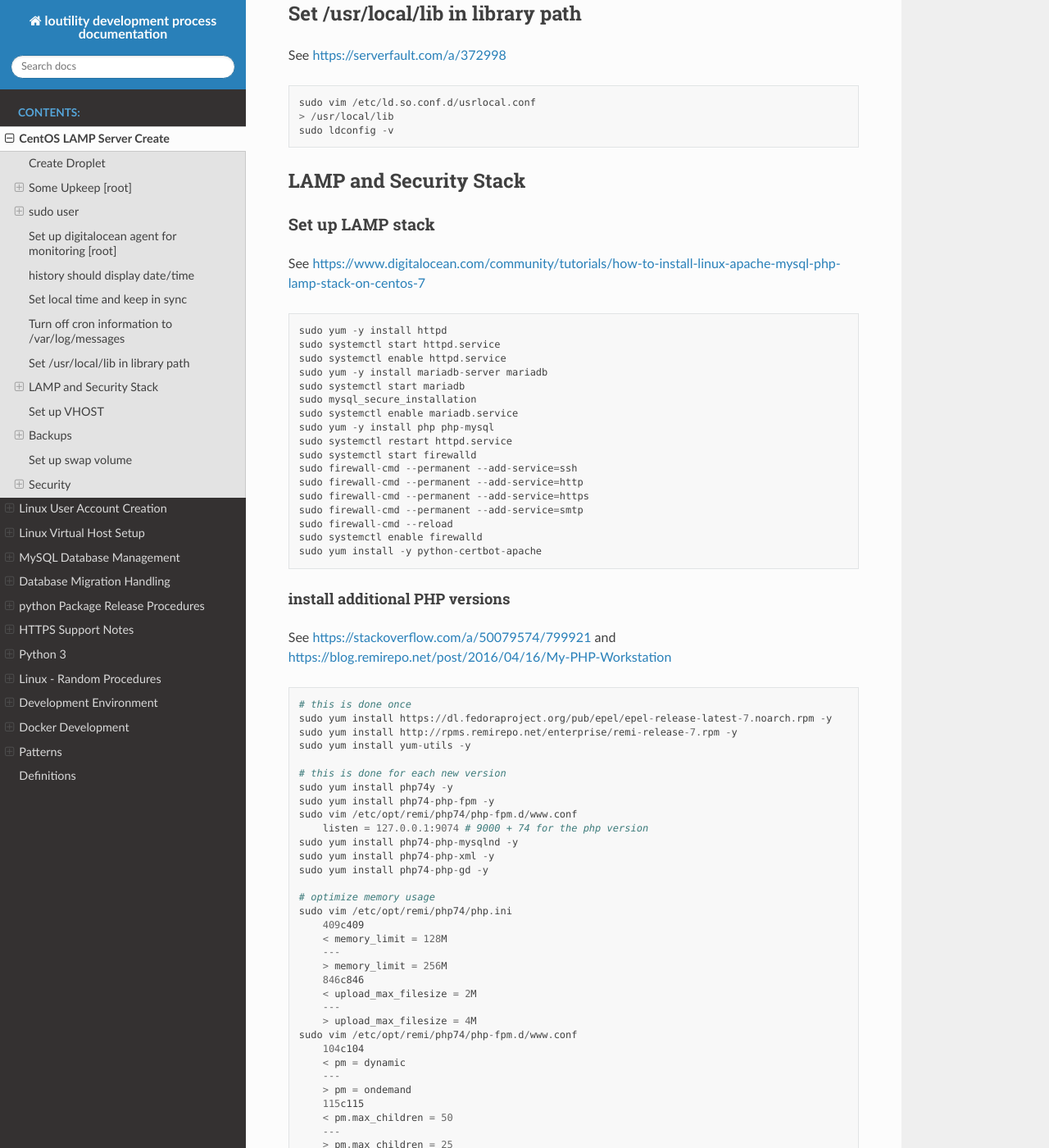
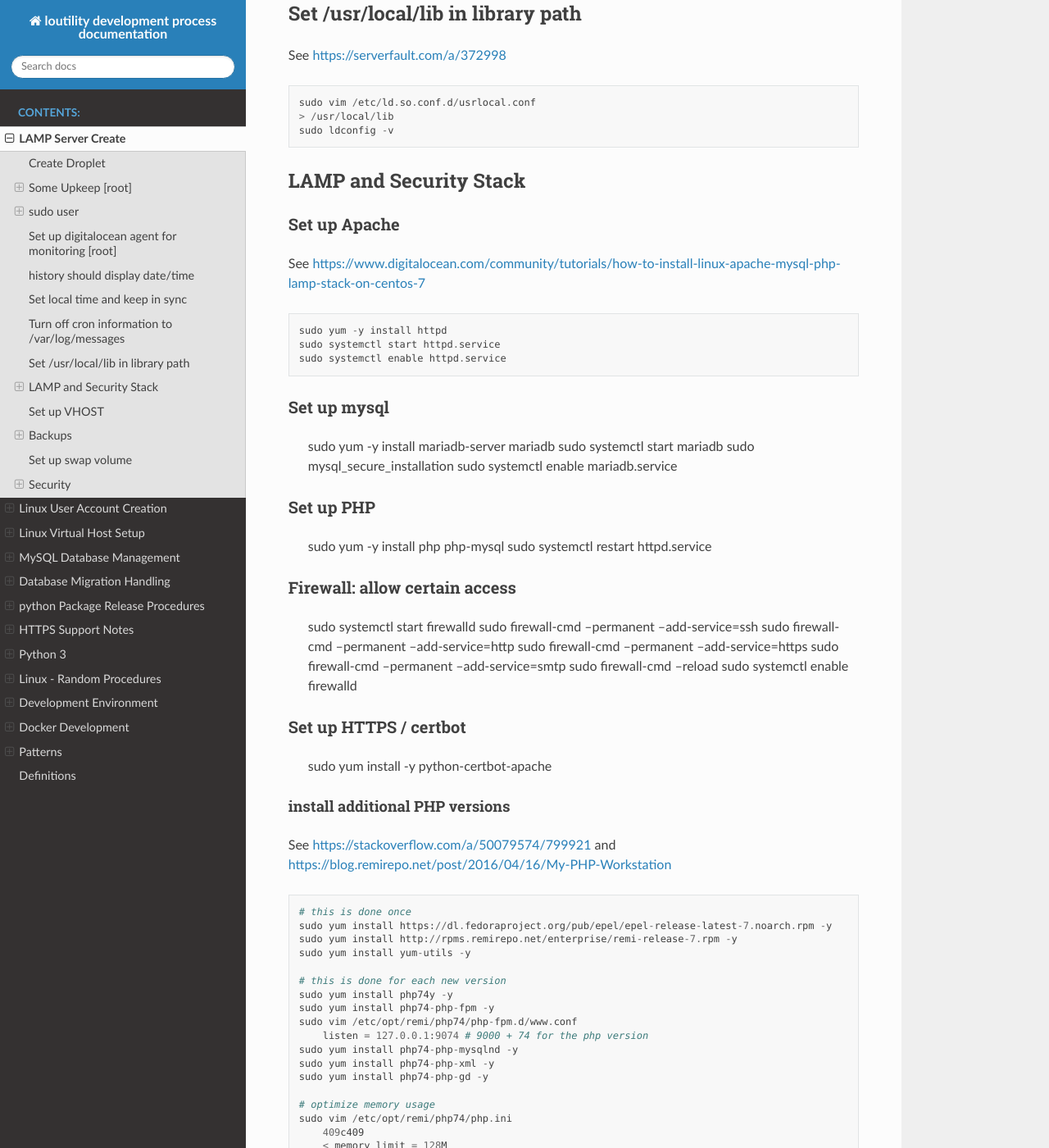
Before and after one commit to shanholtzerk/fork_loudevprocess, a Sphinx documentation site: the page built from docs/source/lamp-server-create.rst, in a window 1280 px wide and 1400 px high, scrolled down 1565 px. Shown: the whole window at 82% size. Built offline with Sphinx 7.4.7 and the Read the Docs theme 3.1.0, drawn with Linux system fonts in a browser that asks for light colours; some of the changed text lies outside the part shown.

Commit message:
update lamp server create

```diff
--- a/docs/source/index.rst
+++ b/docs/source/index.rst
@@ -10,7 +10,7 @@
    :maxdepth: 2
    :caption: Contents:
 
-   centos-lamp-server-create
+   lamp-server-create
    linux-user-account-creation
    linux-virtual-host-setup
    mysql-database-management
--- a/docs/source/centos-lamp-server-create.rst
+++ b/docs/source/lamp-server-create.rst
@@ -1,14 +1,14 @@
-CentOS LAMP Server Create
+LAMP Server Create
 +++++++++++++++++++++++++++++++
 
 This uses digitalocean for server and volume creation, but most of this
-could be used for any CentOS LAMP server.
+could be used for any LAMP server.
 
 Create Droplet
 ==============
 
 -  log into digitalocean.com
--  Create > Droplets <name> 1 GB / 30 GB Disk / Centos 7 / NYC1 IP
+-  Create > Droplets <name> 8 GB / 80 GB Disk / 4 Intel vCPUs / Rocky Linux / NYC1 IP
 
 Some Upkeep [root]
 ==================
@@ -86,7 +86,7 @@
 LAMP and Security Stack
 =======================
 
-Set up LAMP stack
+Set up Apache
 ------------------
 
 See https://www.digitalocean.com/community/tutorials/how-to-install-linux-apache-mysql-php-lamp-stack-on-centos-7
@@ -96,12 +96,24 @@
     sudo yum -y install httpd
     sudo systemctl start httpd.service
     sudo systemctl enable httpd.service
+
+Set up mysql
+------------------
+
     sudo yum -y install mariadb-server mariadb
     sudo systemctl start mariadb
     sudo mysql_secure_installation
     sudo systemctl enable mariadb.service
+
+Set up PHP
+-----------------
+
     sudo yum -y install php php-mysql
     sudo systemctl restart httpd.service
+
+Firewall: allow certain access
+-------------------------------
+
     sudo systemctl start firewalld
     sudo firewall-cmd --permanent --add-service=ssh
     sudo firewall-cmd --permanent --add-service=http
@@ -109,6 +121,10 @@
     sudo firewall-cmd --permanent --add-service=smtp
     sudo firewall-cmd --reload
     sudo systemctl enable firewalld
+
+Set up HTTPS / certbot
+------------------------
+
     sudo yum install -y python-certbot-apache
 
 install additional PHP versions
```
Also changed, not shown: other parts of docs/source/lamp-server-create.rst (+1 -1 lines).
